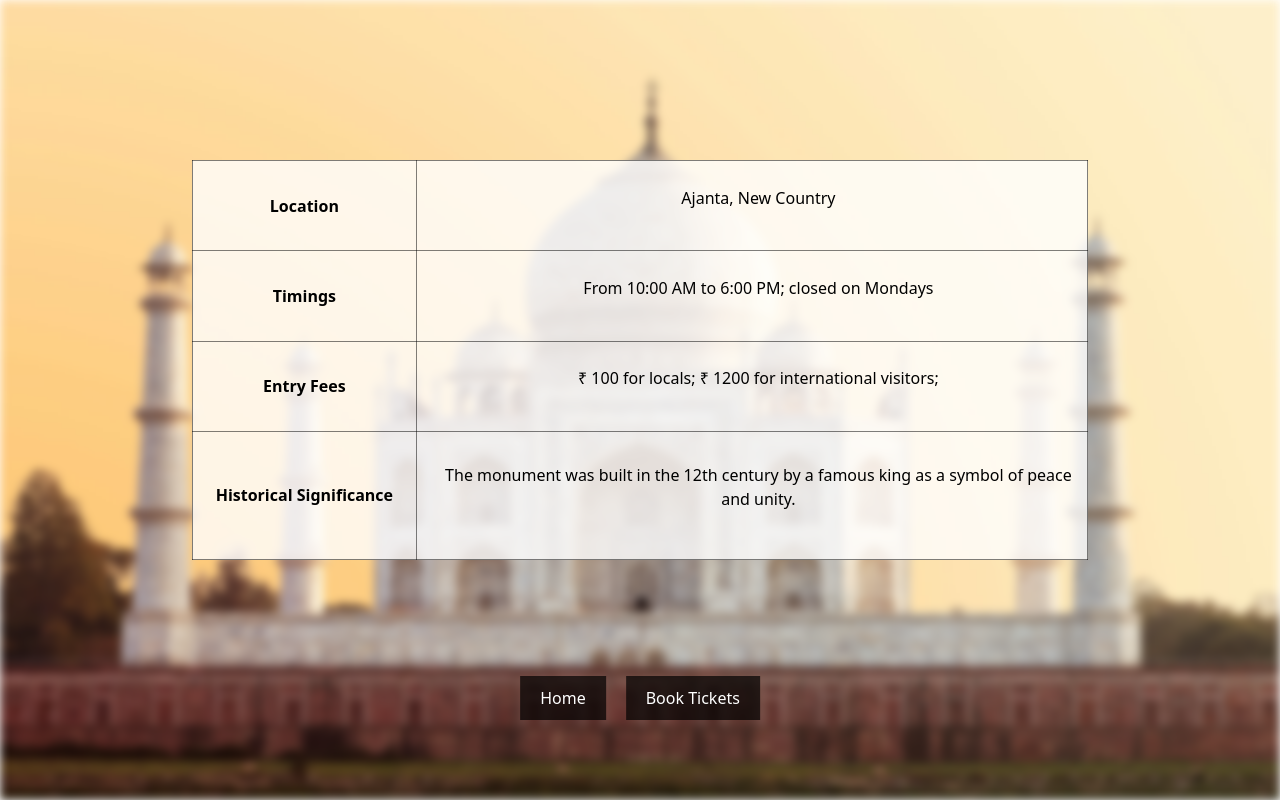
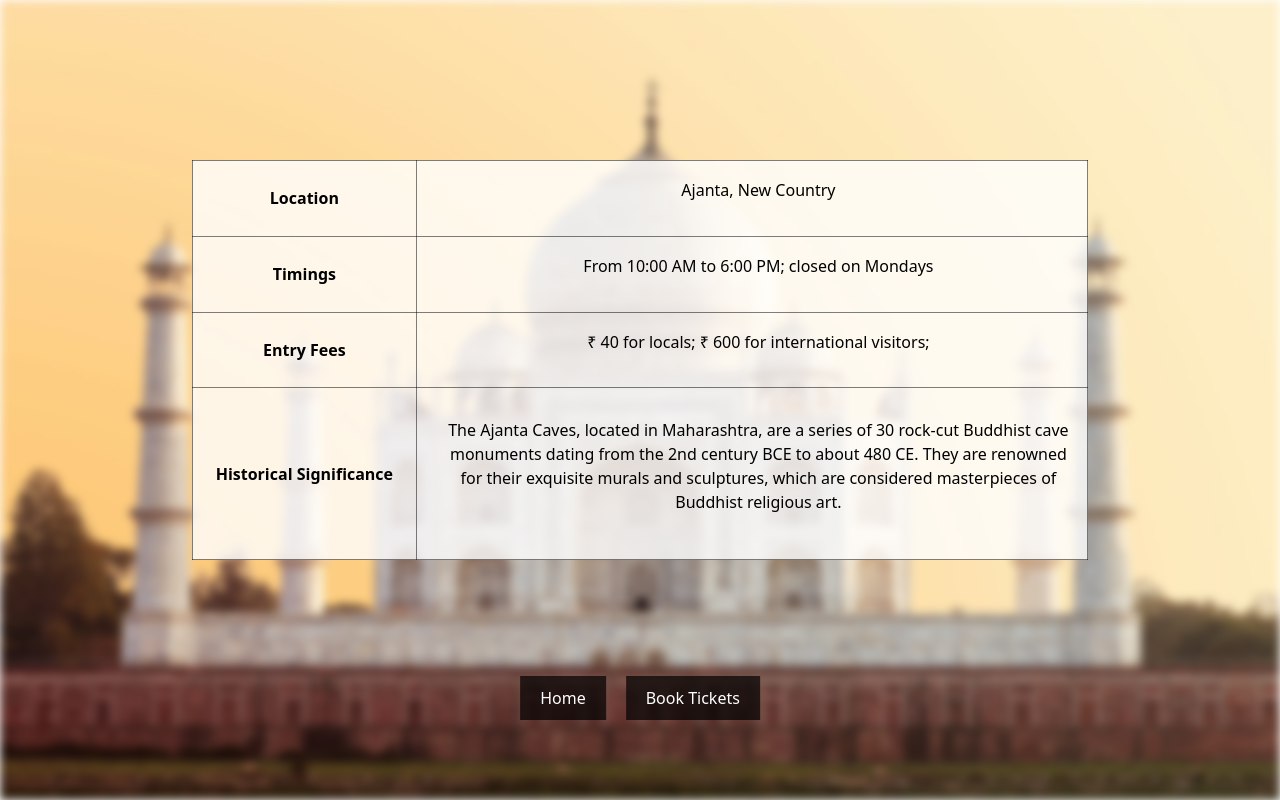
Before and after one commit to NUMAN165/Heritage, a React (Create React App) app: page /AjantaPage in a window 1280 px wide. Built offline with nearby package versions, Linux system fonts and the light colour scheme; a web font is replaced by a local one.

Commit message:
git commit

```diff
--- a/src/components/Information/AjantaPage.jsx
+++ b/src/components/Information/AjantaPage.jsx
@@ -8,12 +8,12 @@ const AjantaPage = () => {
     { label: "Timings", value: "From 10:00 AM to 6:00 PM; closed on Mondays" },
     {
       label: "Entry Fees",
-      value: "₹ 100 for locals; ₹ 1200 for international visitors;",
+      value: "₹ 40 for locals; ₹ 600 for international visitors;",
     },
     {
       label: "Historical Significance",
       value:
-        "The monument was built in the 12th century by a famous king as a symbol of peace and unity.",
+        "The Ajanta Caves, located in Maharashtra, are a series of 30 rock-cut Buddhist cave monuments dating from the 2nd century BCE to about 480 CE. They are renowned for their exquisite murals and sculptures, which are considered masterpieces of Buddhist religious art.",
     },
   ];
 
```
